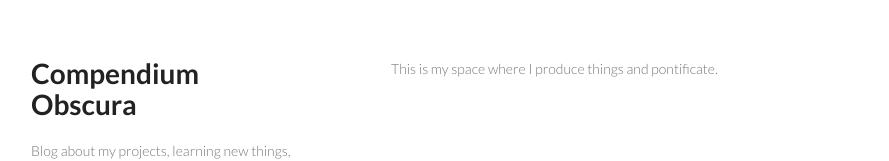
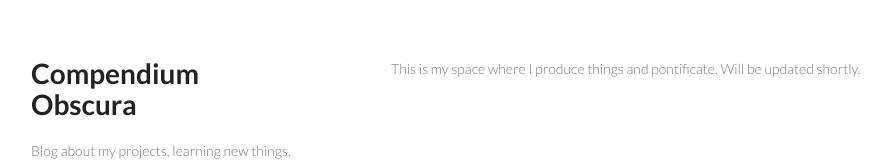
Before and after one commit to Jamestt/aceross.github.io, a plain HTML site: page index.html in a window 1280 px wide. Shown: the top 161 px of the page, without its empty margins (179-1068 px from the left). Drawn offline with Linux system fonts and the light colour scheme.

Commit message:
Update index.html

```diff
--- a/index.html
+++ b/index.html
@@ -23,7 +23,7 @@
 
       </header>
       <section>
-        <p>This is my space where I produce things and pontificate. </p>
+        <p>This is my space where I produce things and pontificate. Will be updated shortly. </p>
       </section>
       <footer>
         <p><small>Hosted on GitHub Pages &mdash; Theme by <a href="https://github.com/orderedlist">orderedlist</a></small></p>
```
